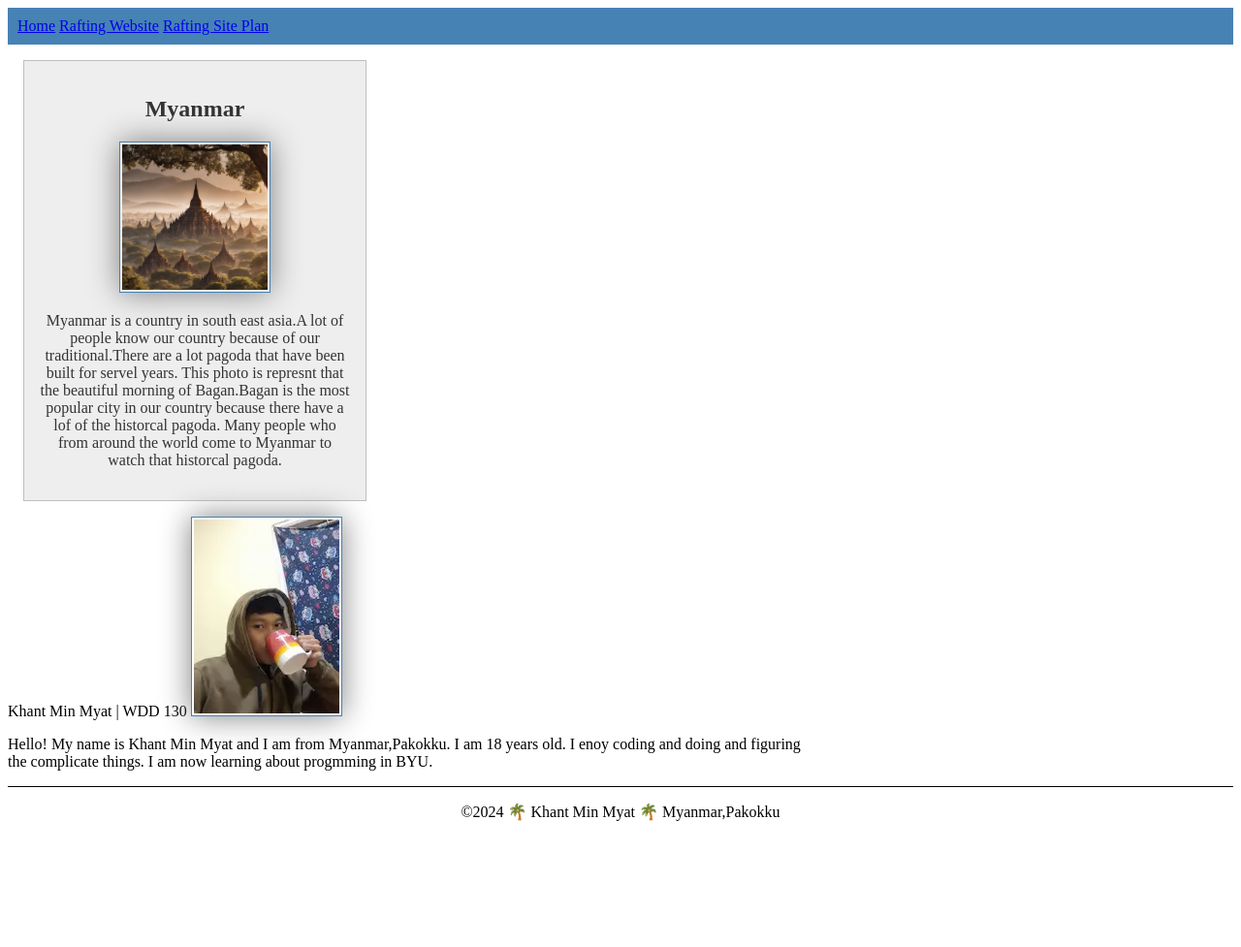
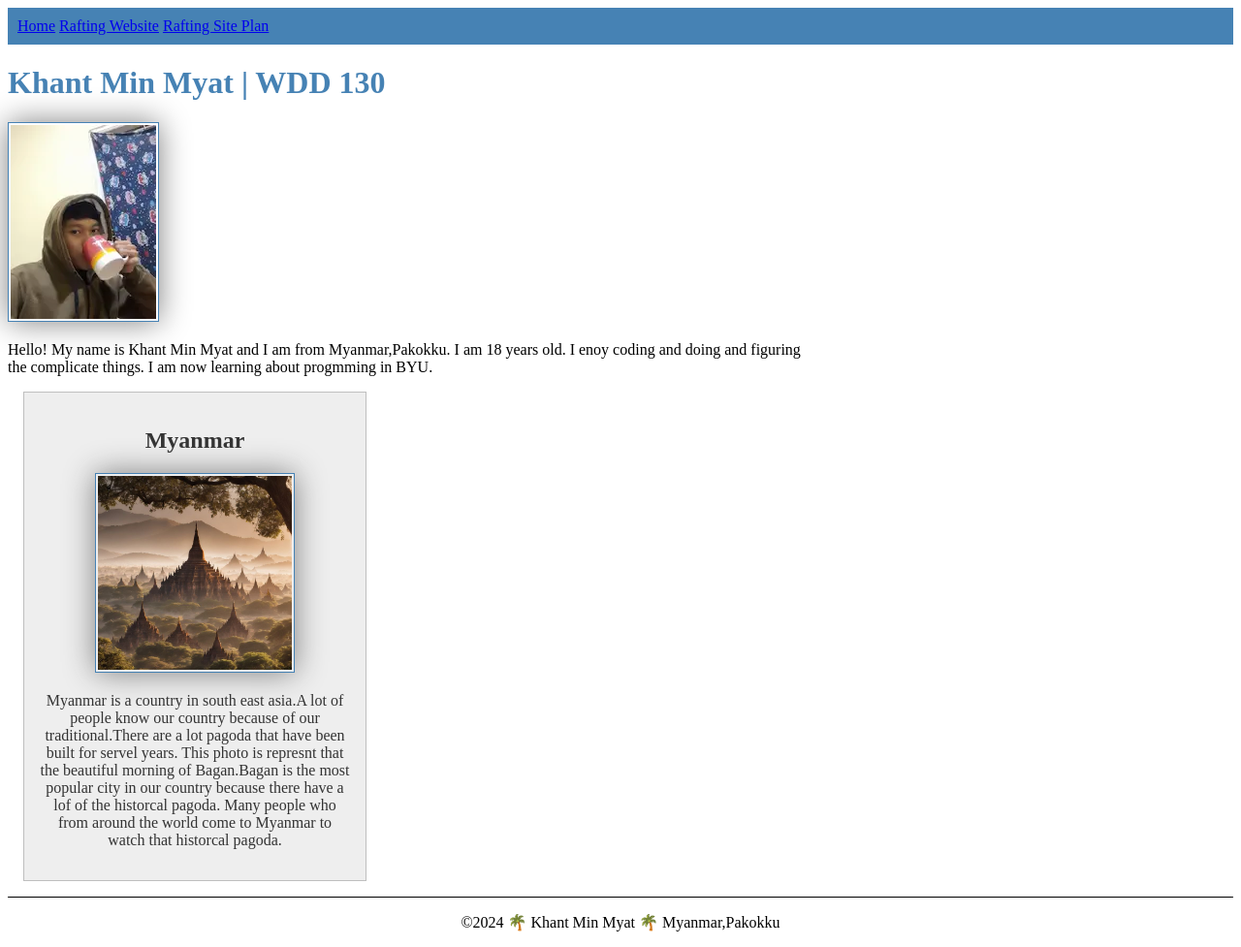
Before and after one commit to Khantminmyat/wdd130, a plain HTML site: page index.html in a window 1280 px wide. Shown: the whole page at 97% size. Before the commit the page ends 863 px from the top, so only its background shows below. Drawn offline with Linux system fonts and the light colour scheme.

Commit message:
move to aside the middle of main and footer

```diff
--- a/index.html
+++ b/index.html
@@ -17,21 +17,21 @@
             </nav>
         </header>
         <main>
-            <aside>
-                <h2>Myanmar</h2>
-                <img src="image.png/Myanmar.jpg" alt="Myanmar">
-                <p>Myanmar is a country in south east asia.A lot of people know our country because of our traditional.There are a lot pagoda that have been built for servel years.
-                    This photo is represnt that the beautiful morning of Bagan.Bagan is the most popular city in our country because there have
-                     a lof of the historcal pagoda. Many people who from around the world come to Myanmar to watch that historcal pagoda.
-                </p>
-            </aside>
-            <hi>Khant Min Myat | WDD 130</hi>
+            <h1>Khant Min Myat | WDD 130</h1>
             <img src="image.png/profile.webp" alt="Hello, my name is Khant Min Myat " width="200">
             <p>Hello! My name is Khant Min Myat and I am from Myanmar,Pakokku.
                 I am 18 years old. I enoy coding and doing and figuring the complicate things.
                 I am now learning about progmming in BYU.
             </p>
         </main>
+        <aside>
+            <h2>Myanmar</h2>
+            <img src="image.png/Myanmar.jpg" alt="Myanmar">
+            <p>Myanmar is a country in south east asia.A lot of people know our country because of our traditional.There are a lot pagoda that have been built for servel years.
+                This photo is represnt that the beautiful morning of Bagan.Bagan is the most popular city in our country because there have
+                 a lof of the historcal pagoda. Many people who from around the world come to Myanmar to watch that historcal pagoda.
+            </p>
+        </aside>
         <footer>
             <p>©2024 🌴 Khant Min Myat 🌴 Myanmar,Pakokku</p>
         </footer>
```
